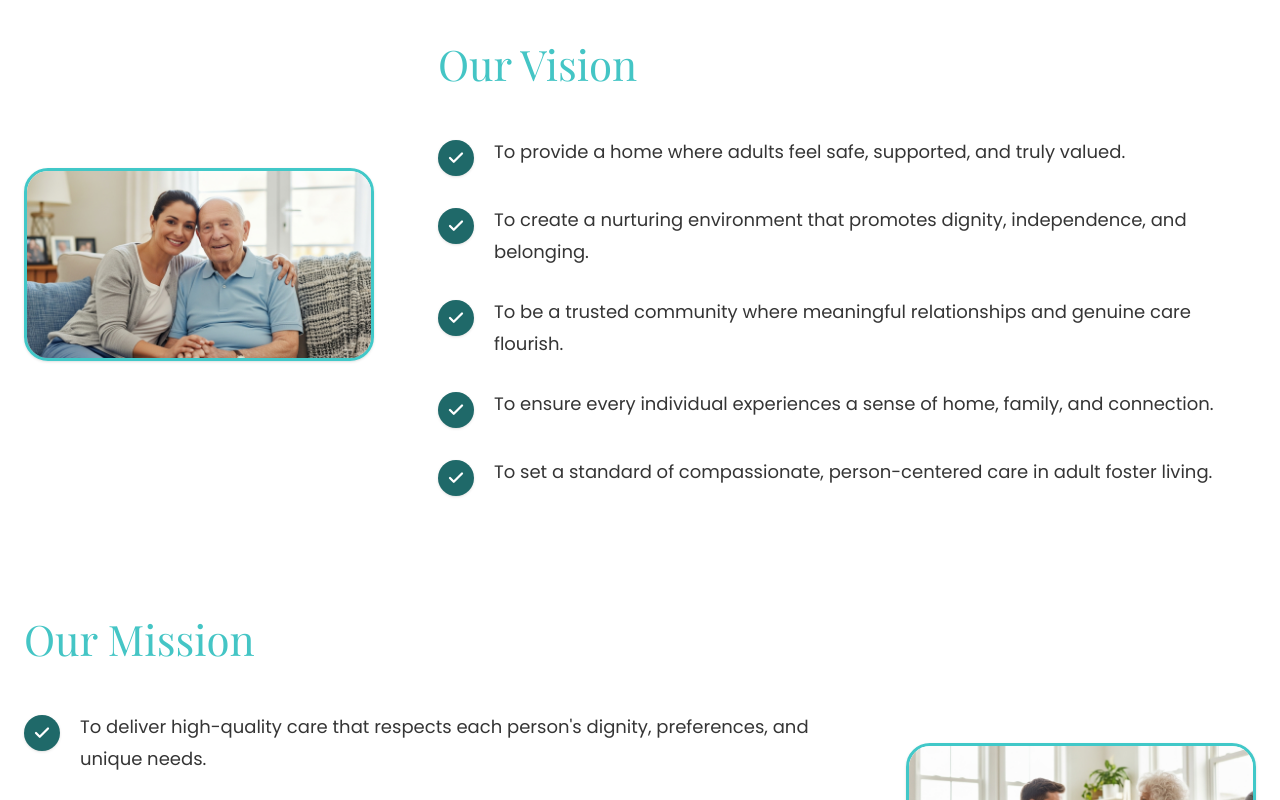
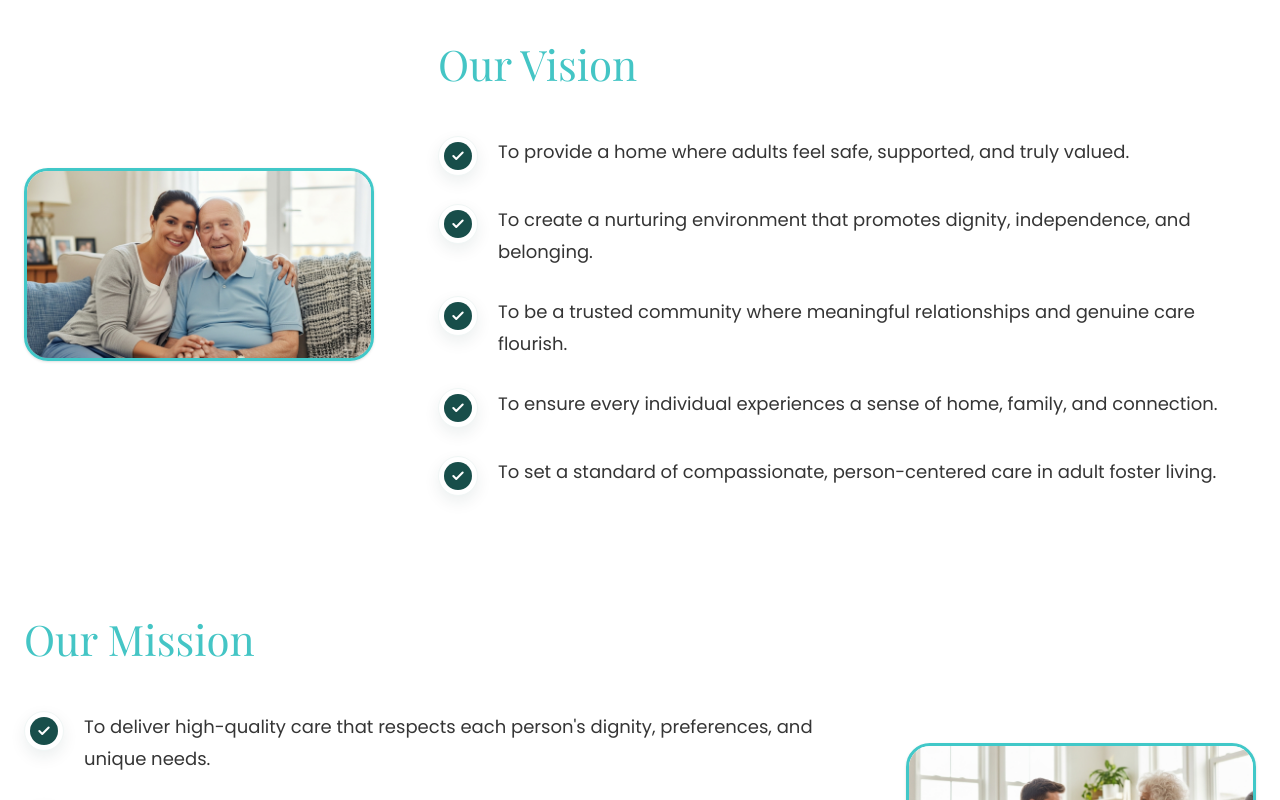
Before and after one commit to SkyeHub-Tech/care-landing-page, a Next.js app: page /about-us in a window 1280 px wide. Shown: the part 1120-1920 px from the top of the page. Built offline with nearby package versions, Linux system fonts and the light colour scheme; a web font is replaced by a local one.

Commit message:
pushing the corrections

```diff
--- a/src/app/contact/page.tsx
+++ b/src/app/contact/page.tsx
@@ -68,7 +68,7 @@ export default function Contact() {
             </div>
           </div>
 
-          <p className="mt-8 max-w-4xl text-white text-xl md:text-[26px] leading-relaxed font-medium">
+          <p className="font-sans mt-8 max-w-4xl text-white text-xl md:text-[26px] leading-relaxed font-medium">
             Comprehensive care designed to meet each resident&apos;s personal
             and medical needs.
           </p>
@@ -91,7 +91,7 @@ export default function Contact() {
                   <div className="flex h-12 w-12 items-center justify-center rounded-full border border-[#D8E2E7] shrink-0 bg-white shadow-sm">
                     <MapPin size={22} className="text-[#245C5C]" />
                   </div>
-                  <p className="max-w-sm text-lg leading-8 text-[#2D2D2D]">
+                  <p className="font-sans max-w-sm text-lg leading-8 text-[#2D2D2D]">
                     Westlink House 981 Great West Road Suite 140E Brentford TW8
                     9DN
                   </p>
@@ -103,7 +103,7 @@ export default function Contact() {
                   </div>
                   <a
                     href="mailto:enquiries@lighterhouse.co.uk"
-                    className="text-lg text-[#2D2D2D] hover:underline"
+                    className="font-sans text-lg text-[#2D2D2D] hover:underline"
                   >
                     enquiries@lighterhouse.co.uk
                   </a>
@@ -115,7 +115,7 @@ export default function Contact() {
                   </div>
                   <a
                     href="tel:+2342013309168"
-                    className="text-lg text-[#2D2D2D] hover:underline"
+                    className="font-sans text-lg text-[#2D2D2D] hover:underline"
                   >
                     +234 201 330 9168
                   </a>
@@ -153,7 +153,7 @@ export default function Contact() {
                       name: e.target.value,
                     })
                   }
-                  className="h-[70px] w-full rounded-2xl border border-[#D4DCE3] bg-white px-6 text-lg outline-none placeholder:text-[#504F4F] focus:border-[#44BDB9] transition duration-200"
+                  className="font-sans h-[70px] w-full rounded-2xl border border-[#D4DCE3] bg-white px-6 text-lg outline-none placeholder:text-[#504F4F] focus:border-[#44BDB9] transition duration-200"
                 />
 
                 <input
@@ -166,7 +166,7 @@ export default function Contact() {
                       email: e.target.value,
                     })
                   }
-                  className="h-[70px] w-full rounded-2xl border border-[#D4DCE3] bg-white px-6 text-lg outline-none placeholder:text-[#504F4F] focus:border-[#44BDB9] transition duration-200"
+                  className="font-sans h-[70px] w-full rounded-2xl border border-[#D4DCE3] bg-white px-6 text-lg outline-none placeholder:text-[#504F4F] focus:border-[#44BDB9] transition duration-200"
                 />
 
                 <textarea
@@ -179,13 +179,13 @@ export default function Contact() {
                       message: e.target.value,
                     })
                   }
-                  className="w-full rounded-2xl border border-[#D4DCE3] bg-white px-6 py-5 text-lg outline-none placeholder:text-[#504F4F] focus:border-[#44BDB9] transition duration-200 resize-none"
+                  className="font-sans w-full rounded-2xl border border-[#D4DCE3] bg-white px-6 py-5 text-lg outline-none placeholder:text-[#504F4F] focus:border-[#44BDB9] transition duration-200 resize-none"
                 />
 
                 <div className="relative">
                   <button
                     onClick={handleSubmit}
-                    className="mt-8 flex h-[70px] w-full items-center justify-center rounded-[20px] bg-[#44BDB9] text-2xl font-semibold text-white transition hover:bg-[#35aaa6] cursor-pointer shadow-md active:scale-[0.99] select-none"
+                    className="font-sans mt-8 flex h-[70px] w-full items-center justify-center rounded-[20px] bg-[#44BDB9] text-2xl font-semibold text-white transition hover:bg-[#35aaa6] cursor-pointer shadow-md active:scale-[0.99] select-none"
                   >
                     Send Message
                   </button>
--- a/src/components/checklist/index.tsx
+++ b/src/components/checklist/index.tsx
@@ -11,23 +11,36 @@ export default function Checklist({ items }: ChecklistProps) {
         <div key={item} className="flex items-start gap-5">
           <div
             className="
-            mt-1
             flex
-            h-9
-            w-9
+            h-10
+            w-10
             shrink-0
             items-center
             justify-center
             rounded-full
-            bg-[#1F6969]
-            shadow
+            bg-white
+            shadow-[0_6px_16px_rgba(6,54,51,0.08)]
+            border
+            border-[#f0f6f5]
           "
           >
-            <Check
-              size={18}
-              strokeWidth={3}
-              className="text-white"
-            />
+            <div
+              className="
+              flex
+              h-7
+              w-7
+              items-center
+              justify-center
+              rounded-full
+              bg-[#184E4A]
+            "
+            >
+              <Check
+                size={14}
+                strokeWidth={3.5}
+                className="text-white"
+              />
+            </div>
           </div>
 
           <p className="text-[18px] leading-8 text-[#353535]">
--- a/src/components/contacts/index.tsx
+++ b/src/components/contacts/index.tsx
@@ -73,7 +73,7 @@ export default function Contact() {
                   <span className="flex h-10 w-10 shrink-0 items-center justify-center rounded-full border border-[#b8dedb] bg-white text-[#1faaa5] shadow-sm">
                     <MapPin size={18} />
                   </span>
-                  <span className="text-[17px] leading-7 text-[#203c39] font-medium">
+                  <span className="font-sans text-[17px] leading-7 text-[#203c39] font-medium">
                     Westlink House 981 Great West Road Suite 140E Brentford TW8
                     9DN
                   </span>
@@ -85,7 +85,7 @@ export default function Contact() {
                   </span>
                   <a
                     href="mailto:enquiries@lighterhouse.co.uk"
-                    className="text-[17px] text-[#203c39] font-medium hover:underline"
+                    className="font-sans text-[17px] text-[#203c39] font-medium hover:underline"
                   >
                     enquiries@lighterhouse.co.uk
                   </a>
@@ -97,7 +97,7 @@ export default function Contact() {
                   </span>
                   <a
                     href="tel:+2342013309168"
-                    className="text-[17px] text-[#203c39] font-medium hover:underline"
+                    className="font-sans text-[17px] text-[#203c39] font-medium hover:underline"
                   >
                     +234 201 330 9168
                   </a>
@@ -121,7 +121,7 @@ export default function Contact() {
                   value={form.name}
                   onChange={(e) => setForm({ ...form, name: e.target.value })}
                   required
-                  className="h-14 w-full rounded-2xl border border-[#d6e4e2] px-5 text-base outline-none transition focus:border-[#35bdb8] placeholder:text-[#504F4F]"
+                  className="font-sans h-14 w-full rounded-2xl border border-[#d6e4e2] px-5 text-base outline-none transition focus:border-[#35bdb8] placeholder:text-[#504F4F]"
                 />
 
                 <input
@@ -130,7 +130,7 @@ export default function Contact() {
                   value={form.email}
                   onChange={(e) => setForm({ ...form, email: e.target.value })}
                   required
-                  className="h-14 w-full rounded-2xl border border-[#d6e4e2] px-5 text-base outline-none transition focus:border-[#35bdb8] placeholder:text-[#504F4F]"
+                  className="font-sans h-14 w-full rounded-2xl border border-[#d6e4e2] px-5 text-base outline-none transition focus:border-[#35bdb8] placeholder:text-[#504F4F]"
                 />
 
                 <textarea
@@ -141,12 +141,12 @@ export default function Contact() {
                   }
                   required
                   rows={4}
-                  className="w-full resize-none rounded-2xl border border-[#d6e4e2] px-5 py-4 text-base outline-none transition focus:border-[#35bdb8] placeholder:text-[#504F4F]"
+                  className="font-sans w-full resize-none rounded-2xl border border-[#d6e4e2] px-5 py-4 text-base outline-none transition focus:border-[#35bdb8] placeholder:text-[#504F4F]"
                 />
 
                 <button
                   type="submit"
-                  className="h-14 w-full bg-[#44BDB9] rounded-[20px] text-xl font-bold text-white hover:bg-[#35aaa6] transition duration-200 cursor-pointer active:scale-[0.99] select-none"
+                  className="font-sans h-14 w-full bg-[#44BDB9] rounded-[20px] text-xl font-bold text-white hover:bg-[#35aaa6] transition duration-200 cursor-pointer active:scale-[0.99] select-none"
                 >
                   Send Message
                 </button>
```
